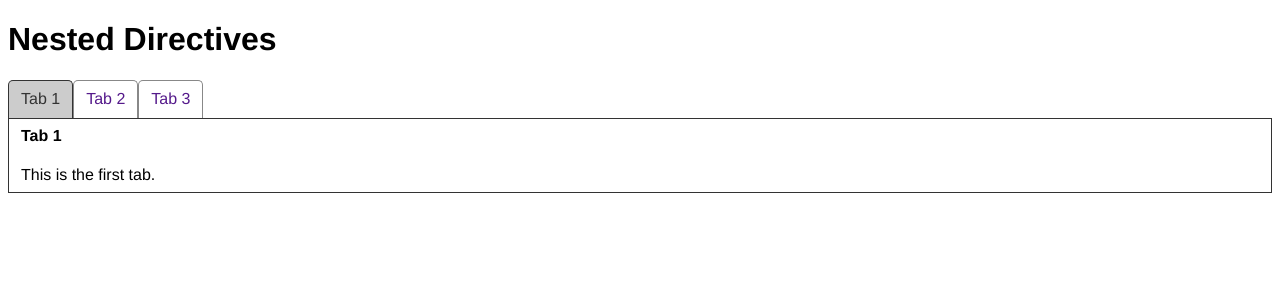
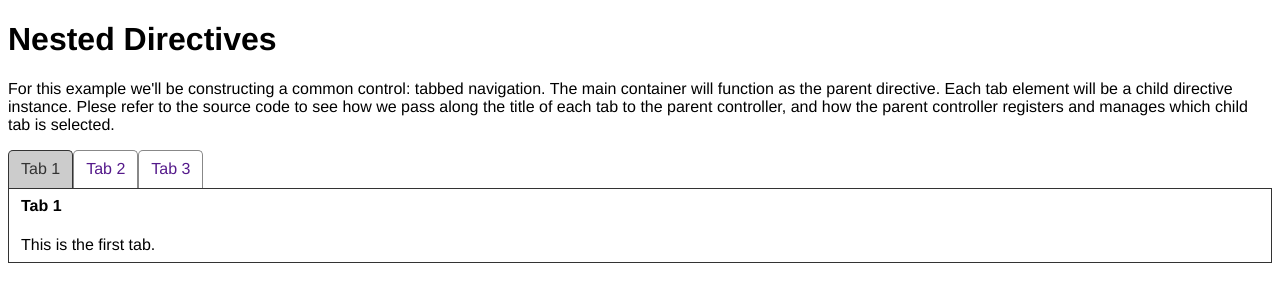
Before and after one commit to CronGM/angular-workshop, a website: page components.html in a window 1280 px wide. Drawn offline with nearby package versions, Linux system fonts and the light colour scheme; files that its build step writes are made by us from their sources.

Commit message:
Add description message on example page.

```diff
--- a/components.html
+++ b/components.html
@@ -8,6 +8,8 @@
 </head>
 <body>
     <h1>Nested Directives</h1>
+
+	<p>For this example we'll be constructing a common control: tabbed navigation. The main container will function as the parent directive. Each tab element will be a child directive instance. Plese refer to the source code to see how we pass along the title of each tab to the parent controller, and how the parent controller registers and manages which child tab is selected.</p>
 
 	<xd-tabs>
 		<xd-tab title="Tab 1">
```
